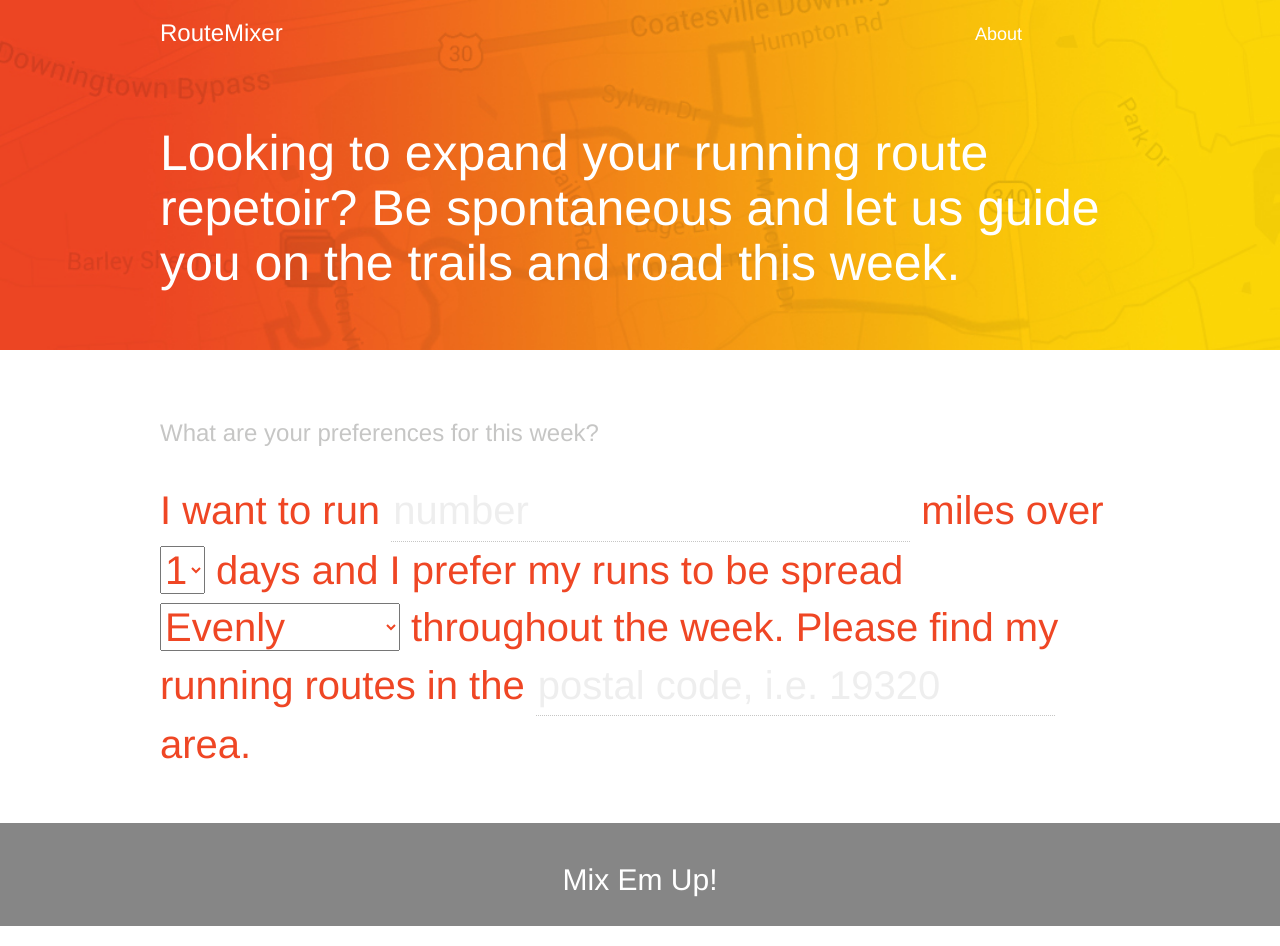
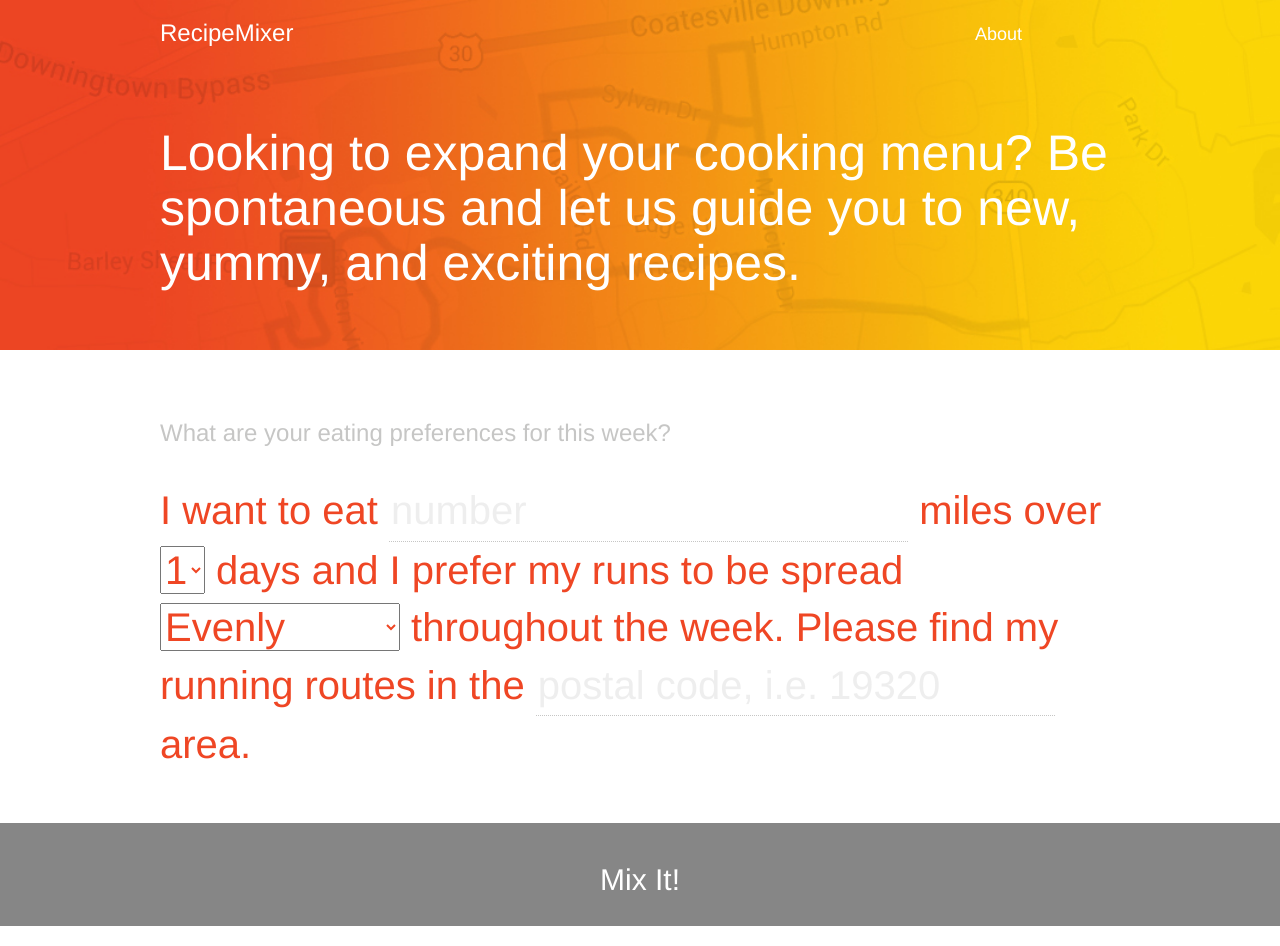
Before and after one commit to scrawley/RecipeMixer, a website: page app/index.html in a window 1280 px wide. Drawn offline with nearby package versions, Linux system fonts and the light colour scheme; files that its build step writes are made by us from their sources.

Commit message:
Recipe Ammendments
adding stuff to relate to recipes now.

```diff
--- a/app/index.html
+++ b/app/index.html
@@ -2,7 +2,7 @@
 <html class="no-js">
   <head>
     <meta charset="utf-8">
-    <title>RouteMixer</title>
+    <title>RecipeMixer</title>
     <meta name="description" content="">
     <meta name="viewport" content="width=device-width">
     <link rel="shortcut icon" href="/favicon.ico">
@@ -28,15 +28,15 @@
         <div class="container title">
             <div class="row">
                 <div class="col-md-4 homelink_wrapper">
-                    <a class="homelink" href="#"><h3>RouteMixer</h3></a>
+                    <a class="homelink" href="#"><h3>RecipeMixer</h3></a>
                 </div>
                 <div class="col-md-offset-6 col-md-2 aboutlink_wrapper">
                     <a class="aboutlink" href="#"><h4>About</h4></a>
                 </div>
             </div>
             <div class="introduction row">
-            <h1>Looking to expand your running route repetoir? Be spontaneous and let us
-                guide you on the trails and road this week.</h1>
+            <h1>Looking to expand your cooking menu? Be spontaneous and let us
+                guide you to new, yummy, and exciting recipes.</h1>
             </div>
         </div>
     </nav>
@@ -44,10 +44,10 @@
     <main>
         <div class="container">
             <div class="row preferences">
-                <h3>What are your preferences for this week?</h3>
+                <h3>What are your eating preferences for this week?</h3>
             </div>
         <div id="madlibform" class="row madlibform">
-            I want to run
+            I want to eat
             <input type="text" placeholder="number">
             miles over
             <select>
@@ -73,7 +73,7 @@
 
         <a id="mix_button" href="results.html">
             <div class="mix_button_bg">
-                <h2>Mix Em Up!</h2>
+                <h2>Mix It!</h2>
             </div>
         </a>
     </main>
```
